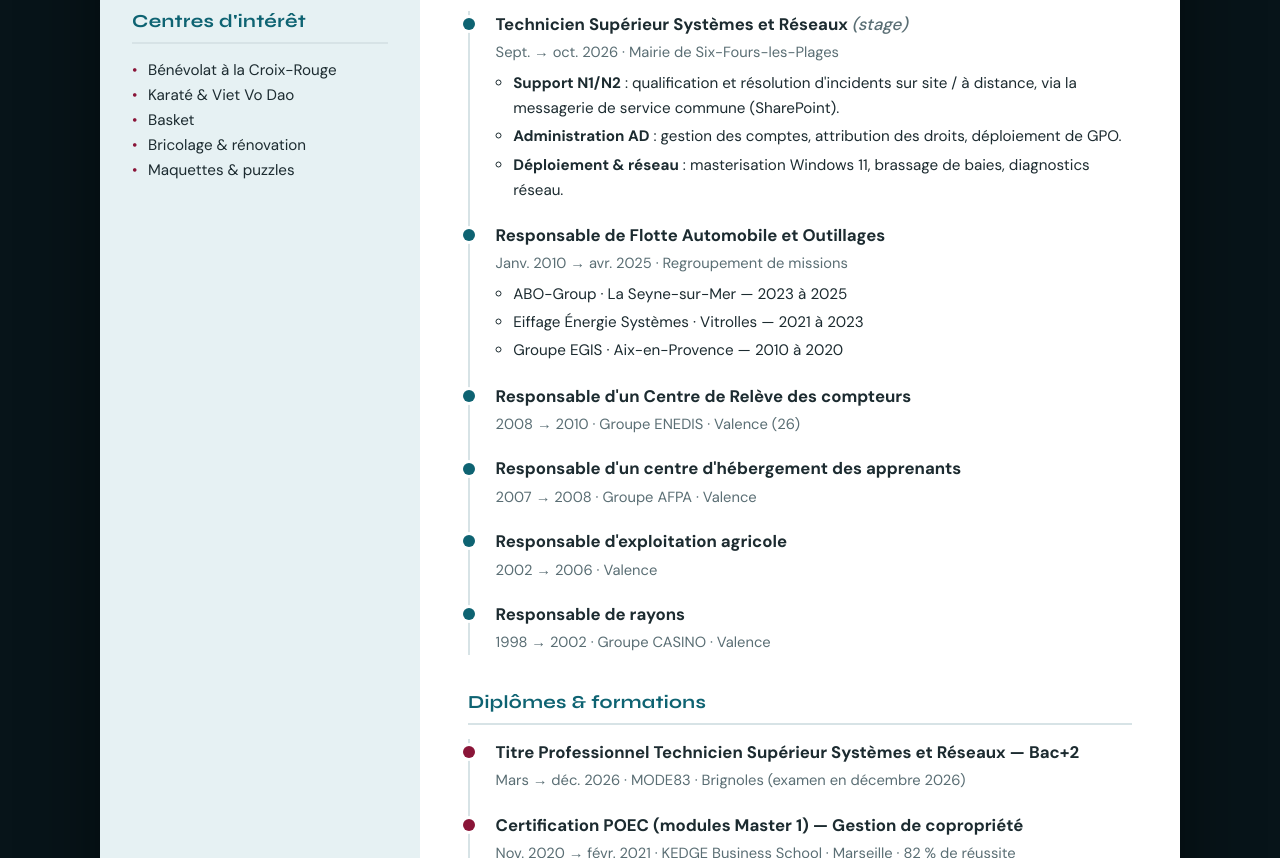
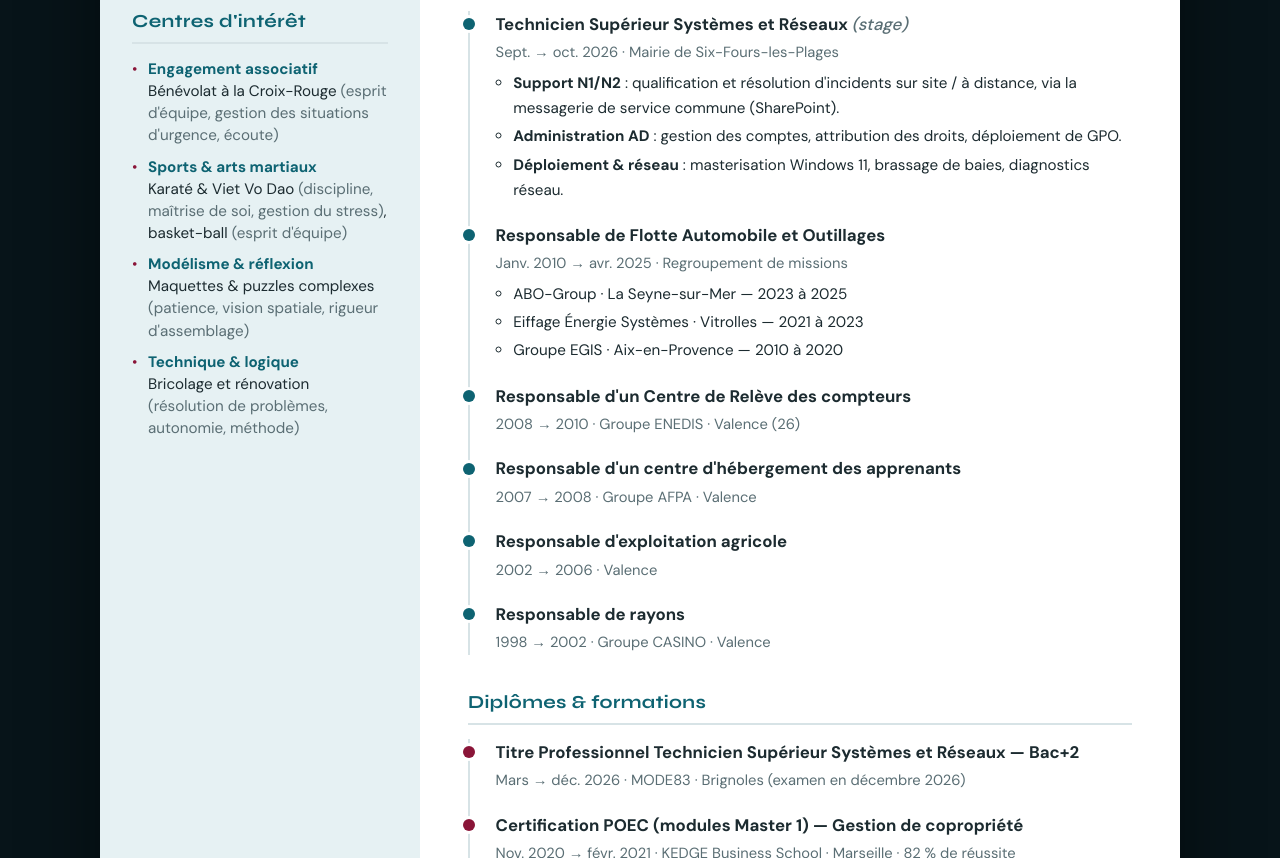
Before and after one commit to cedric05besson-oss/portfolio-tssr, a plain HTML site: page cv.html in a window 1280 px wide. Shown: the part 1094-1952 px from the top of the page. Drawn offline with Linux system fonts and the light colour scheme.

Commit message:
CV : centres d'intérêt détaillés
Co-Authored-By: Claude Opus 5.5 <noreply@anthropic.com>

```diff
--- a/cv.css
+++ b/cv.css
@@ -99,6 +99,8 @@ section + section { margin-top: 2rem; }
 }
 .cv-list li { position: relative; padding-left: 1rem; font-size: .95rem; }
 .cv-list li::before { content: '•'; position: absolute; left: 0; color: var(--wine); }
+.cv-interests li { margin-bottom: .6rem; line-height: 1.45; }
+.cv-interests strong { display: block; color: var(--petrol); }
 
 .cv-summary {
   margin: 0 0 2rem; padding: 1.1rem 1.4rem;
--- a/cv.html
+++ b/cv.html
@@ -83,12 +83,12 @@
 
         <section>
           <h2>Centres d'intérêt</h2>
-          <ul class="cv-list">
-            <li>Bénévolat à la Croix-Rouge</li>
-            <li>Karaté &amp; Viet Vo Dao</li>
-            <li>Basket</li>
-            <li>Bricolage &amp; rénovation</li>
-            <li>Maquettes &amp; puzzles</li>
+          <!-- Chaque intérêt : <strong> = thème, puis l'activité et les qualités qu'elle développe -->
+          <ul class="cv-list cv-interests">
+            <li><strong>Engagement associatif</strong> Bénévolat à la Croix-Rouge <span class="muted">(esprit d'équipe, gestion des situations d'urgence, écoute)</span></li>
+            <li><strong>Sports &amp; arts martiaux</strong> Karaté &amp; Viet Vo Dao <span class="muted">(discipline, maîtrise de soi, gestion du stress)</span>, basket-ball <span class="muted">(esprit d'équipe)</span></li>
+            <li><strong>Modélisme &amp; réflexion</strong> Maquettes &amp; puzzles complexes <span class="muted">(patience, vision spatiale, rigueur d'assemblage)</span></li>
+            <li><strong>Technique &amp; logique</strong> Bricolage et rénovation <span class="muted">(résolution de problèmes, autonomie, méthode)</span></li>
           </ul>
         </section>
       </aside>
```
Also changed, not shown: 1 other file.
